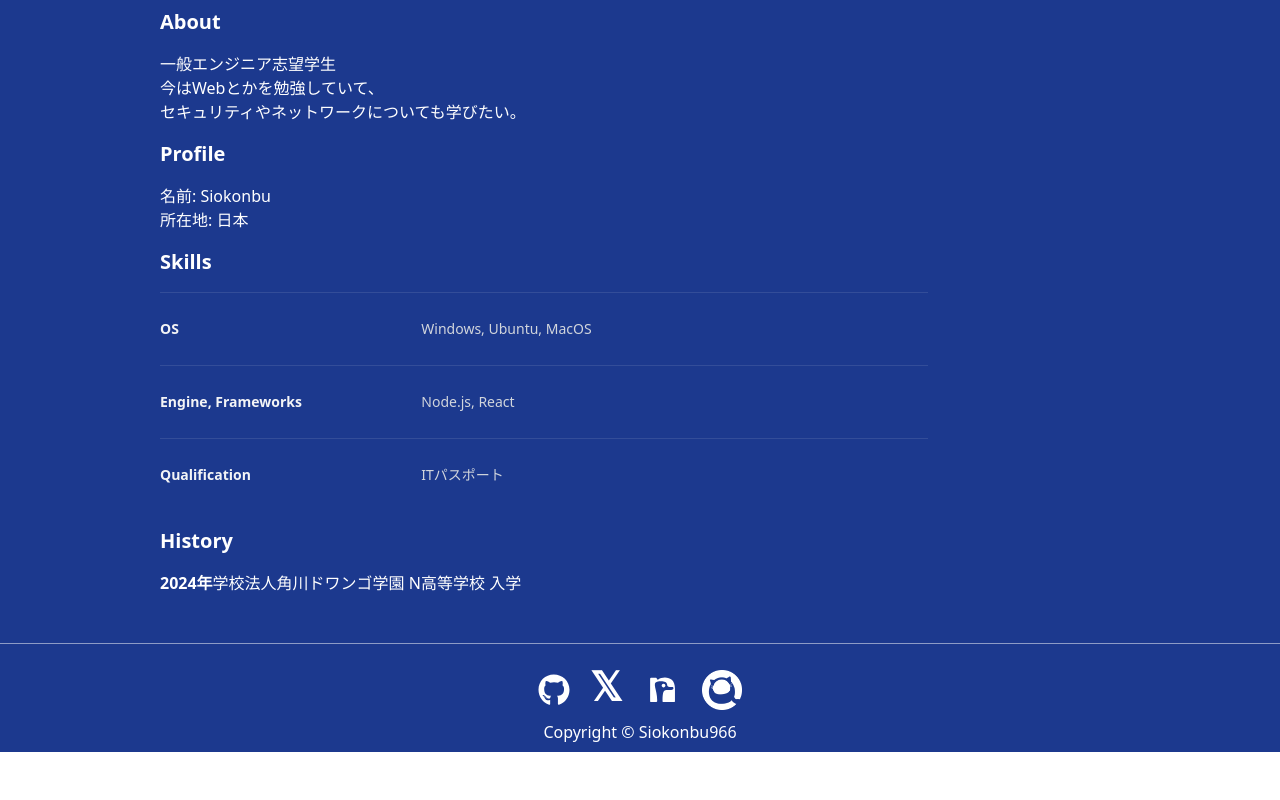
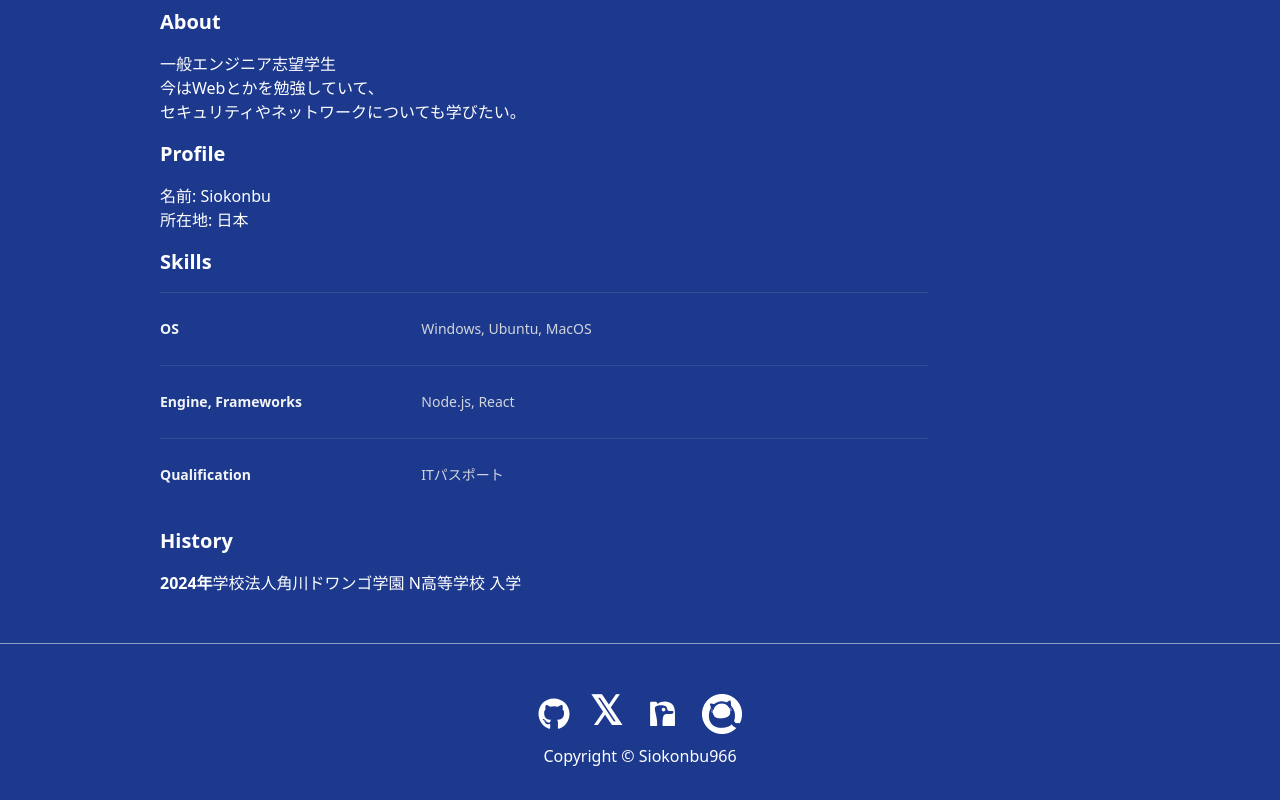
Before and after one commit to Siokonbu966/Siokonbu966.github.io, a Next.js app: page / in a window 1280 px wide. Shown: the part 417-1217 px from the top of the page. Before the commit the page ends 1169 px from the top, so only its background shows below. Built offline with nearby package versions, Linux system fonts and the light colour scheme.

Commit message:
feat: 画像サイズを調整

```diff
--- a/src/components/Footer.tsx
+++ b/src/components/Footer.tsx
@@ -6,7 +6,7 @@ export default function Footer() {
   ]
   return (
     <>
-      <footer className="size-full p-2 mt-[3rem] border-t border-white/50">
+      <footer className="size-full p-[2rem] mt-[3rem] border-t border-white/50">
         <div className="mx-auto max-w-5xl">
           <div className="social-links">
             {socialLinks.map((link) => {
--- a/src/components/sections/ProfileSection.tsx
+++ b/src/components/sections/ProfileSection.tsx
@@ -2,7 +2,7 @@ export default function ProfileSection() {
   return (
     <>
       <div className="pt-[3rem]">
-        <img className="w-2xs" src="siokonbu02_icon.jpg" />
+        <img className="w-[12rem] sm:w-[14rem] md:w-[16rem] lg:w-[18rem]" src="siokonbu02_icon.jpg" />
         <h1 className="pt-[2rem] text-3xl font-bold">Siokonbu</h1>
         <div className="mt-1 border-t border-white/20"></div>
 
```
